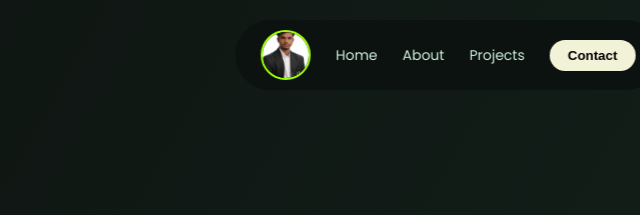
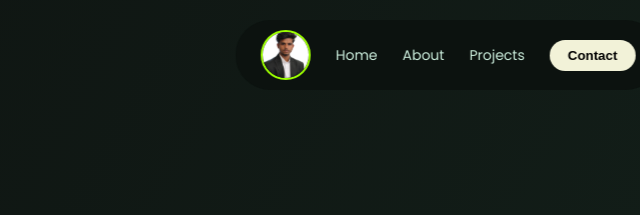
Before and after one commit to shreyashbansod2004-creator/shreyash.portfolio, a plain HTML site: page index.html in a window 1280 px wide. Shown: the top 215 px of the page, 192-832 px from the left. Drawn offline with Linux system fonts and the light colour scheme.

Commit message:
Update style.css

```diff
--- a/style.css
+++ b/style.css
@@ -45,14 +45,17 @@ nav.nav-close{
  opacity:0;
 }
 
-/* PROFILE IMAGE */
+/* PROFILE IMAGE FIXED */
 
 nav img{
  width:50px;
  height:50px;
  border-radius:50%;
  object-fit:cover;
- object-position:center;
+
+ /* THIS FIXES HEAD CUTTING */
+ object-position:50% 20%;
+
  display:block;
  border:2px solid var(--green);
 }
@@ -147,8 +150,6 @@ section{
  border-radius:25px;
  overflow:hidden;
 }
-
-/* IMAGE FIX */
 
 .flip-front img,
 .flip-back img{
```
